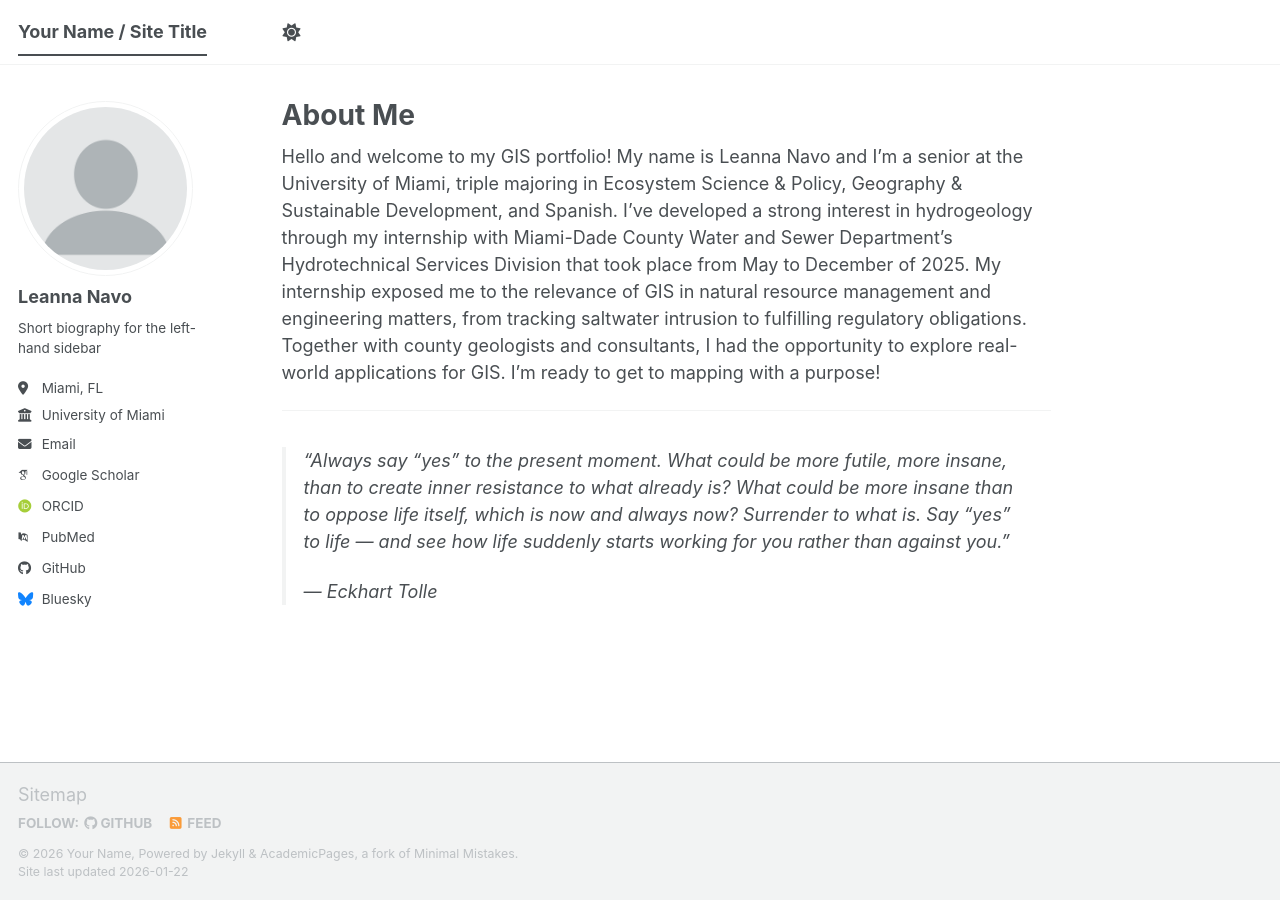
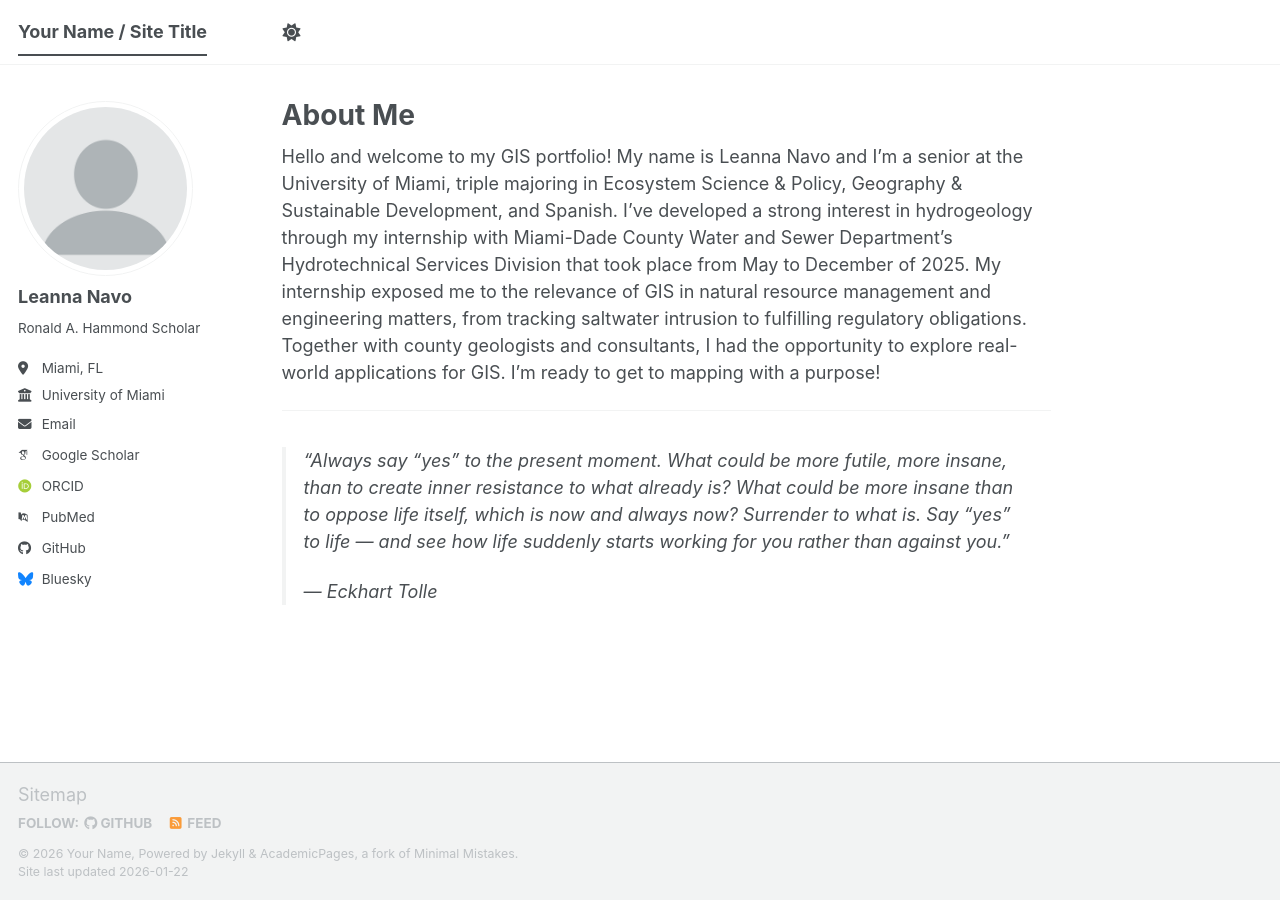
Before and after one commit to LeannaNavo/leannanavo.github.io, a Jekyll site: the page built from _pages/about.md, in a window 1280 px wide. Built offline with Jekyll 4.4.1, drawn with Linux system fonts in a browser that asks for light colours; some web fonts are replaced; a script bundle is joined from its source files by our own code; library files that are not in the unit come from our copies.

Commit message:
Update _config.yml

```diff
--- a/_config.yml
+++ b/_config.yml
@@ -26,7 +26,7 @@ author:
   avatar           : "profile.png"
   name             : "Leanna Navo"
   pronouns         : # example: "she/her"
-  bio              : "Short biography for the left-hand sidebar"
+  bio              : "Ronald A. Hammond Scholar"
   location         : "Miami, FL"
   employer         : "University of Miami"
   uri              : # URL
```
